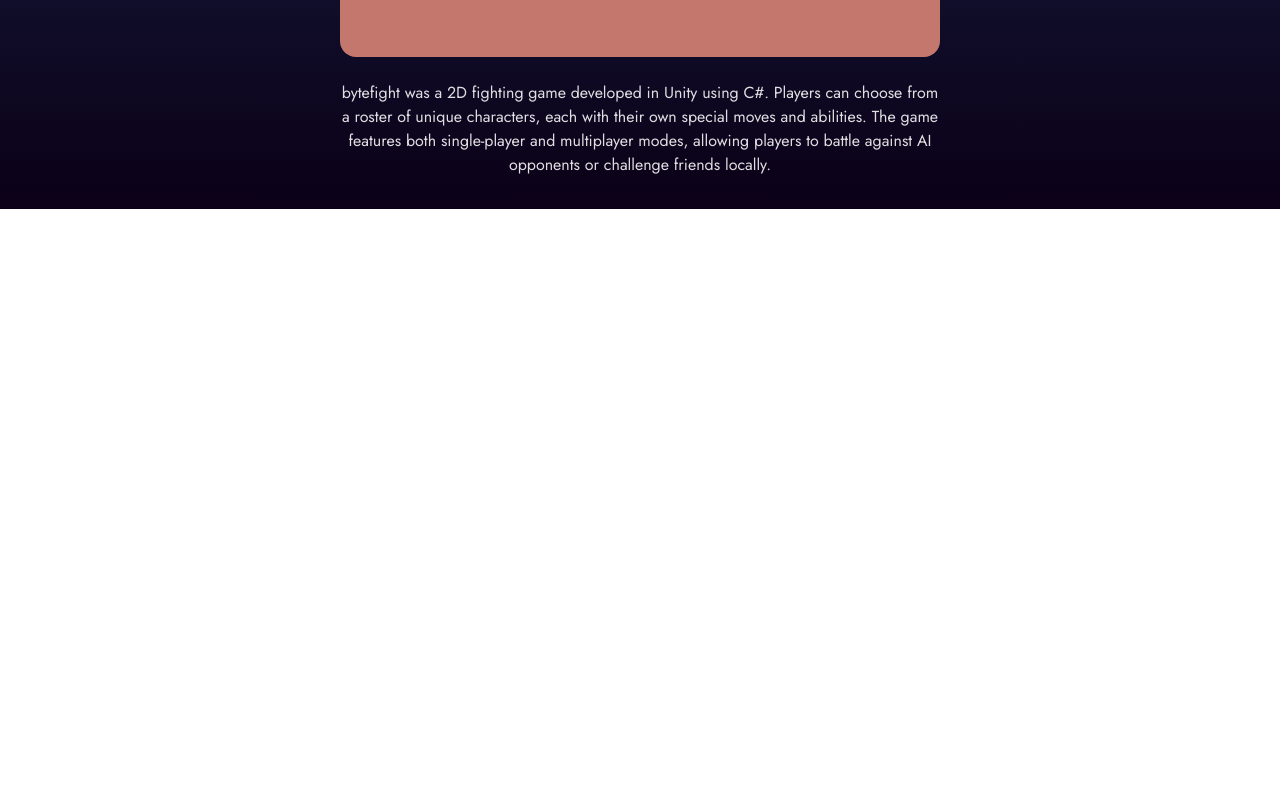
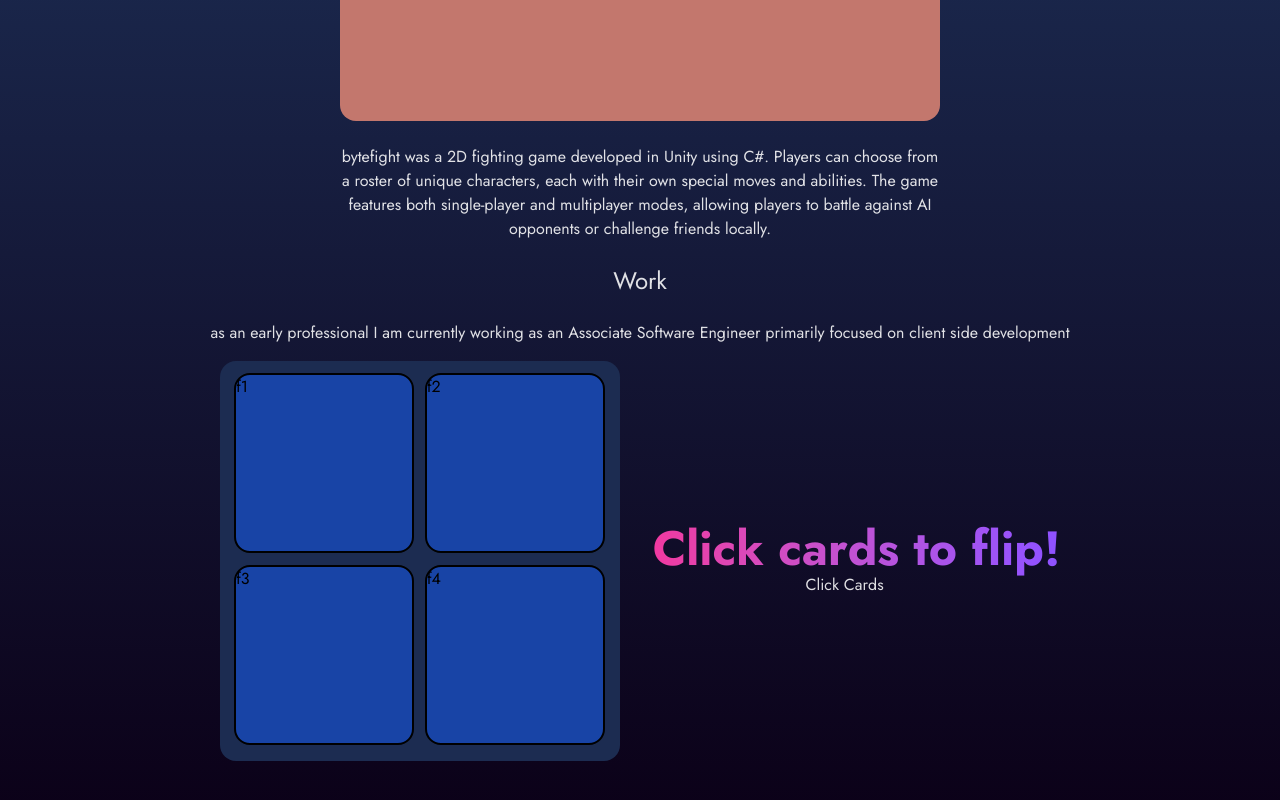
Before and after one commit to jorgeP301/TailPort, a React (Vite) app: page / in a window 1280 px wide. Shown: the part 1068-1868 px from the top of the page. Before the commit the page ends 1277 px from the top, so only its background shows below. Built offline with nearby package versions, Linux system fonts and the light colour scheme.

Commit message:
add new stuff
adings tons

```diff
--- /dev/null
+++ b/src/components/CardDisplay.jsx
@@ -0,0 +1,30 @@
+import { useState } from "react";
+
+function CardDisplay({cards}) {
+    const [flipped, setFlipped] = useState({});
+
+    const handleflip = (cardId) => {
+        setFlipped(prev => ({
+            ...prev,
+            [cardId]: !prev[cardId]
+        }));
+    }
+
+    return (
+        <div id="comp-box" className="flex flex-wrap bg-card-display rounded-2xl w-full sm:w-[400px] sm:h-[400px] p-3 gap-2 justify-evenly">
+            {cards.map((card) => (
+                <div key={card.id} className="card" onClick={() => handleflip(card.id)}>
+                    <div className={`card-inner ${flipped[card.id] ? 'flipped' : ''}`}>
+                        <div className="card-front flex border-2 border-black rounded-2xl w-[180px] h-[180px] bg-blue-600/50">
+                            <span>{card.front}</span></div>
+                        <div className="card-back flex border-2 border-black rounded-2xl w-[180px] h-[180px] bg-fuchsia-900/50">
+                            <span>{card.back}</span>
+                        </div>
+                    </div>
+                </div>
+            ))}
+        </div>
+    );
+}
+
+export default CardDisplay;
--- a/src/components/Carousel.jsx
+++ b/src/components/Carousel.jsx
@@ -36,6 +36,7 @@
     function handleForward() {
         setNextIndex((prevIndex) => (prevIndex < slidesLength - 1? prevIndex + 1 : 0));
     }
+
     function handleBackward() {
         setNextIndex((prevIndex) => (prevIndex > 0 ? prevIndex - 1 : slidesLength - 1));
     }
--- /dev/null
+++ b/src/components/WaveWord.jsx
@@ -0,0 +1,17 @@
+
+function WaveWord() {
+    var Phrase = "Click Cards"
+    var phraseArray = Phrase.split("");
+    return (
+        <div className="wave">
+            {phraseArray.map((char, index) => (
+                <span
+                    key={index} className='wave-word'>
+                    {char}
+                </span>
+            ))}
+        </div>
+    );
+}
+
+export default WaveWord;
--- a/src/index.css
+++ b/src/index.css
@@ -4,8 +4,10 @@
 @theme {
   --color-blue-shade-800: oklch(0.3515 0.0607 254.67);
   --color-blue-shade-600: oklch(0.4815 0.0607 254.67);
+  --color-card-display: oklch(0.3 0.07 264.72);
   --font-jost: 'Jost', sans-serif;
   --animate-fade-in: fadeInUp 450ms ease-out both;
+  --animate-flip: flipOver 450ms ease-out;
   @keyframes fadeInUp {
     0% {
       opacity: 0;
@@ -15,6 +17,15 @@
     100% {
       opacity: 1;
       transform: translateY(0);
+    }
+  }
+  @keyframes flipOver {
+    0% {
+      transform: perspective(400px) rotateY(0deg);
+    }
+
+    100% {
+      transform: perspective(400px) rotateY(180deg);
     }
   }
 
@@ -35,3 +46,34 @@
   -webkit-font-smoothing: antialiased;
   -moz-osx-font-smoothing: grayscale;
 }
+
+.card {
+    perspective: 400px; /* Set perspective for 3D effect */
+}
+
+.card-inner {
+    position: relative;
+    width: 180px; /* Set width */
+    height: 180px; /* Set height */
+    transition: transform 0.6s; /* Smooth transition */
+    transform-style: preserve-3d; /* Preserve 3D space */
+}
+
+.card-front, .card-back {
+    position: absolute;
+    width: 100%;
+    height: 100%;
+    backface-visibility: hidden; /* Hide back face when not visible */
+}
+
+.card-front {
+    color: black; /* Front side text color */
+}
+
+.card-back {
+    transform: rotateY(180deg); /* Rotate back side */
+}
+
+.card-inner.flipped {
+    transform: rotateY(180deg); /* Flip the card */
+}
--- a/src/main.jsx
+++ b/src/main.jsx
@@ -7,7 +7,6 @@
 
 createRoot(document.getElementById('root')).render(
   <StrictMode>
-      <Header />
       <About />
       <Projects />
   </StrictMode>,
--- a/src/pages/About.jsx
+++ b/src/pages/About.jsx
@@ -4,7 +4,7 @@
 function About() {
 
     return (
-        <div className='flex flex-1 flex-col font-jost'>
+        <div className='flex flex-1 flex-col font-jost pb-10 pt-10'>
             <div className ='flex-1 p-6 '>
                     <h1 className="text-[3.2em]">I'm Jorge Patino</h1>
                     <h2>Come get to know me!</h2>
--- a/src/pages/Projects.jsx
+++ b/src/pages/Projects.jsx
@@ -1,13 +1,35 @@
 import React from "react";
 import Carousel from "../components/Carousel.jsx";
-
+import CardDisplay from "../components/CardDisplay.jsx";
+import WaveWord from "../components/WaveWord.jsx";
 
 function Projects() {
 
+
+
+    const cards = [
+        { id: 1, front: "f1", back: "b1", image: "/src/assets/babie.jpg" },
+        { id: 2, front: "f2", back: "b2", image: "/src/assets/babie.jpg" },
+        { id: 3, front: "f3", back: "b3", image: "/src/assets/babie.jpg" },
+        { id: 4, front: "f4", back: "b4", image: "/src/assets/babie.jpg" },
+    ];
     return (
-        <div className="flex flex-col items-center gap-y-6 font-jost">
-            <h1 className="h-auto text-4xl text-center mt-10 text-white">Projects Page</h1>
+        <div className="flex flex-col items-center gap-y-6 font-jost pb-10 pt-10">
+            <h1 className="h-auto text-4xl text-center mt-10 text-white">Projects</h1>
             <Carousel />
+            <div className="flex flex-col gap-y-6">
+                <h2 className="text-2xl items-start">Work</h2>
+                <div className="flex flex-col gap-y-4">
+                    <span>as an early professional I am currently working as an Associate Software Engineer primarily focused on client side development</span>
+                    <div className="flex flex-wrap justify-evenly sm:flex-row">
+                        <CardDisplay cards={cards} />
+                        <div className="content-center">
+                            <span className="pl-6 text-5xl font-bold bg-linear-to-r from-pink-500 to-violet-500 bg-clip-text text-transparent">Click cards to flip!</span>
+                            <WaveWord />
+                        </div>
+                    </div>
+                </div>
+            </div>
         </div>
     );
 }
```
Also changed, not shown: src/assets/babie.jpg (added).
